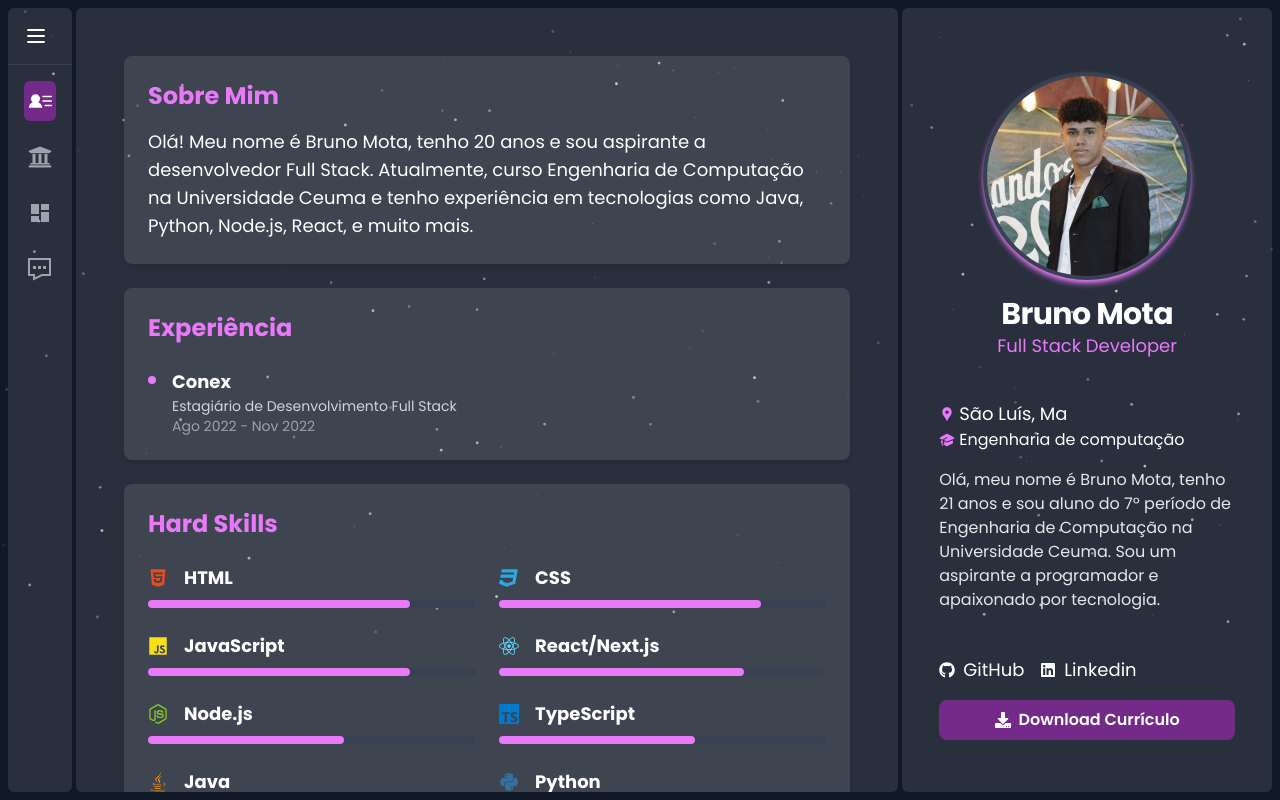
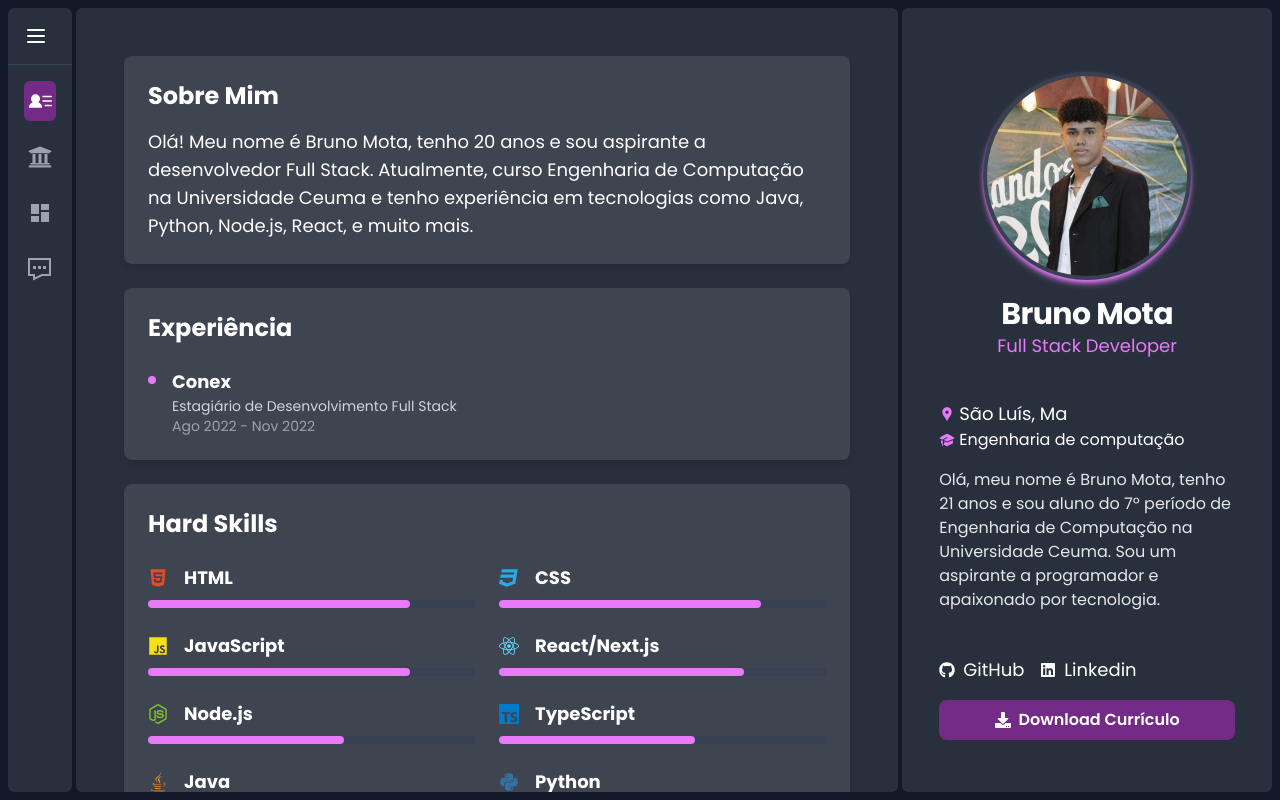
Before and after one commit to brunomota7/my_portfolio, a Next.js app: page /dashboard in a window 1280 px wide. Built offline with nearby package versions, Linux system fonts and the light colour scheme.

Commit message:
Corrigindo estilizacao do about

```diff
--- a/src/app/(pages)/dashboard/layout.tsx
+++ b/src/app/(pages)/dashboard/layout.tsx
@@ -1,7 +1,5 @@
 import type { Metadata } from "next";
 import "../../../styles/globals.css";
-import Particles from "@/components/ui/particles";
-
 
 export const metadata: Metadata = {
   title: "Bruno Mota - Portfólio | Main",
@@ -15,9 +13,6 @@ export default function MainLayout({
 }>) {
   return (
     <div className="relative w-full min-h-screen bg-gray-900 text-white overflow-hidden">
-      <div className="fixed inset-0 z-1 h-screen">
-        <Particles />
-      </div>
       {children}
     </div>
   );
--- a/src/components/About/index.tsx
+++ b/src/components/About/index.tsx
@@ -44,7 +44,7 @@ export default function About() {
             transition={{ duration: 0.5 }}
             className="bg-white/10 p-6 rounded-lg shadow-md"
         >
-            <h2 className="text-2xl font-bold text-fuchsia-400">Sobre Mim</h2>
+            <h2 className="text-2xl font-bold">Sobre Mim</h2>
             <p className="mt-4 text-lg">
             Olá! Meu nome é Bruno Mota, tenho 20 anos e sou aspirante a desenvolvedor Full Stack.
             Atualmente, curso Engenharia de Computação na Universidade Ceuma e tenho experiência
@@ -59,7 +59,7 @@ export default function About() {
             transition={{ duration: 0.5 }}
             className="bg-white/10 p-6 rounded-lg shadow-md"
         >
-            <h2 className="text-2xl font-bold text-fuchsia-400">Experiência</h2>
+            <h2 className="text-2xl font-bold">Experiência</h2>
             <div className="flex flex-col mt-6 gap-6">
             {timeline.map((item, index) => (
                 <motion.div
@@ -87,7 +87,7 @@ export default function About() {
             transition={{ duration: 0.5 }}
             className="bg-white/10 p-6 rounded-lg shadow-md"
         >
-            <h2 className="text-2xl font-bold text-fuchsia-400">Hard Skills</h2>
+            <h2 className="text-2xl font-bold">Hard Skills</h2>
             <div className="grid grid-cols-1 md:grid-cols-2 gap-6 mt-6">
             {hardSkills.map((skill, index) => (
                 <div key={index}>
@@ -113,7 +113,7 @@ export default function About() {
             transition={{ duration: 0.5 }}
             className="bg-white/10 p-6 rounded-lg shadow-md"
         >
-            <h2 className="text-2xl font-bold text-fuchsia-400">Soft Skills</h2>
+            <h2 className="text-2xl font-bold">Soft Skills</h2>
             <div className="flex flex-wrap gap-6 mt-6">
             {softSkills.map((skill, index) => (
                 <div
```
